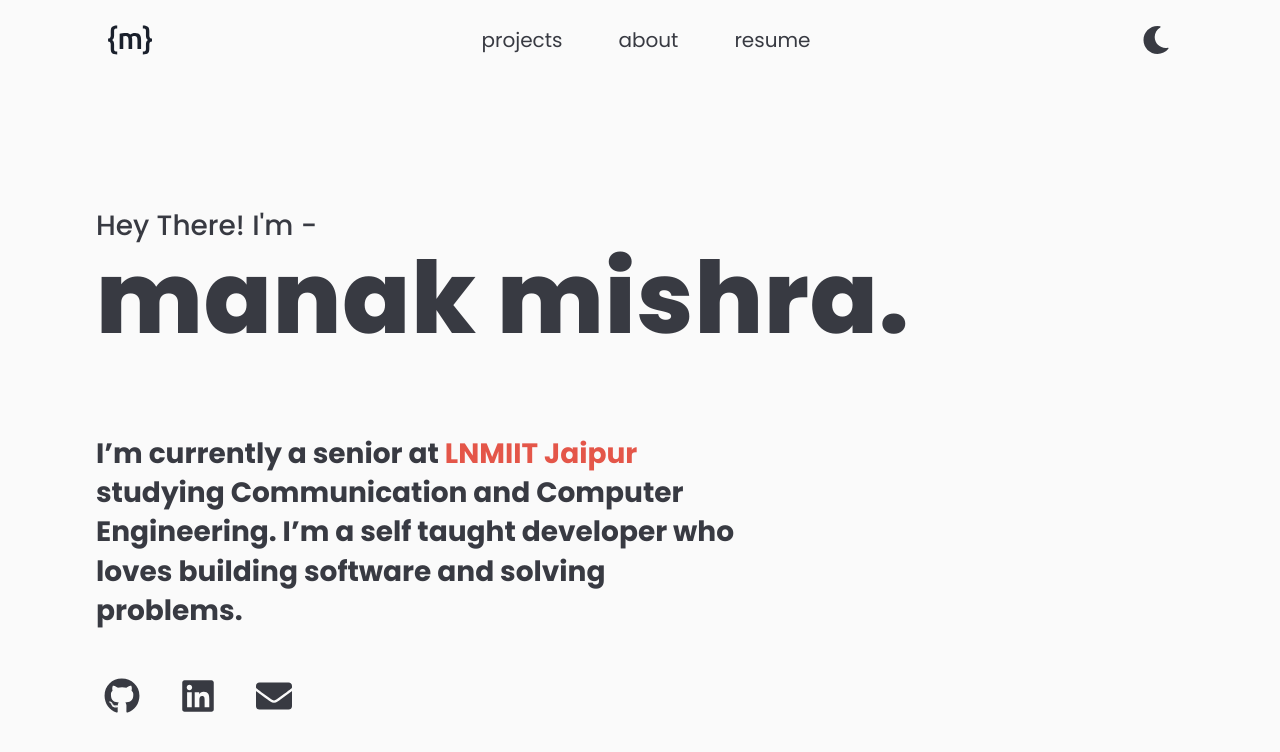
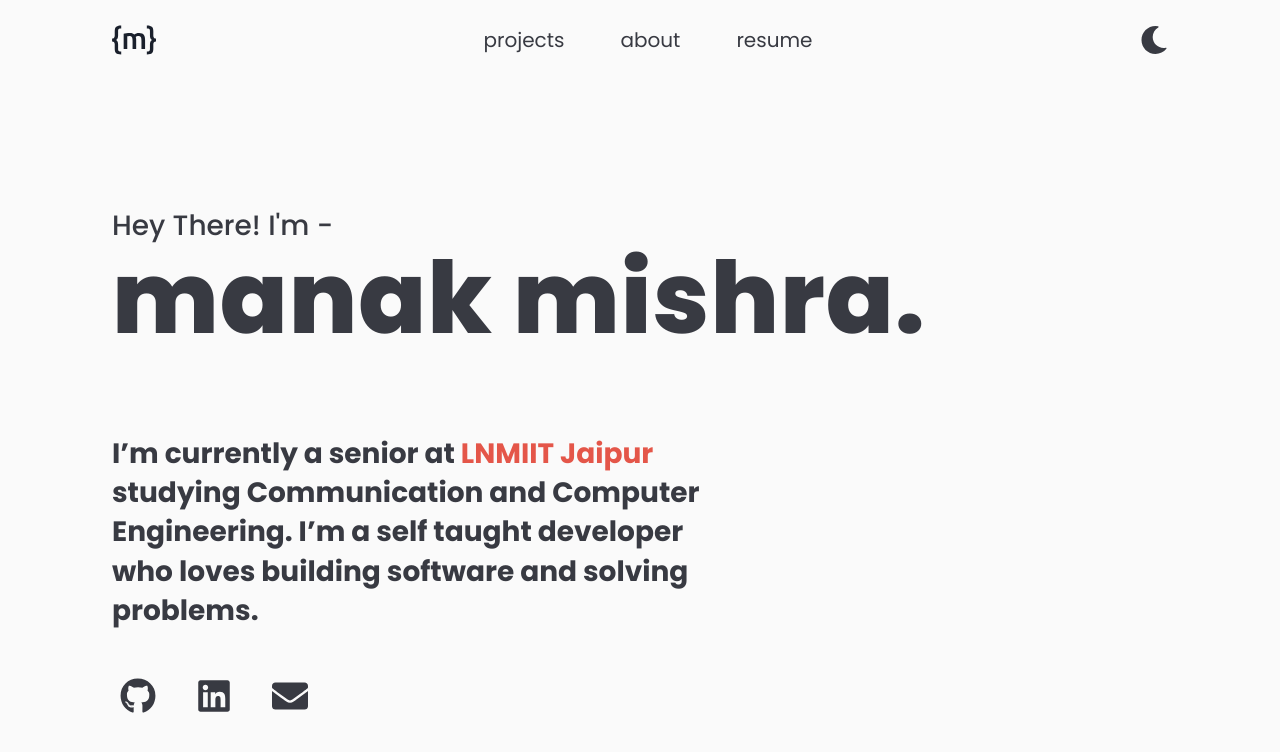
Before and after one commit to manakmishra/manakmishra.github.io, a Next.js app: page / in a window 1280 px wide. Shown: the top 752 px of the page. Built offline with nearby package versions, Linux system fonts and the light colour scheme.

Commit message:
style: adjusted the container and navbar margins

```diff
--- a/components/NavBar.tsx
+++ b/components/NavBar.tsx
@@ -39,7 +39,7 @@ const ColorModeToggle = () => {
           aria-label={colorMode === 'light' ? 'Toggle dark mode' : 'Toggle light Mode'}
           onClick={toggleColorMode}
           color={useColorModeValue('#383A42', '#E5C07B')}
-          p={1}
+          p={2}
           variant="ghost"
       >
         {
@@ -79,7 +79,7 @@ const SideNav = ({ toRef, children }: any) => {
         onClick={onOpen}
         display={{ base: "block", md: "none" }}
         variant="ghost"
-        p={1}
+        p={2}
       >
         <HiMenuAlt2 size="1.75rem" />
       </Button>
@@ -96,7 +96,7 @@ const SideNav = ({ toRef, children }: any) => {
                 aria-label="Close Navigation Drawer"
                 onClick={onClose}
                 variant="ghost"
-                p={1}
+                p={2}
               >
                 <HiOutlineX size="1.75rem" />
               </Button>
@@ -136,10 +136,9 @@ const NavMenu = ({ onOpen, ...props }: any) => {
 export const NavBar = (props: any) => {
   return (
     <Flex
-      m="auto"
       p=".5em"
-      w={{ base: "95vw", md: "90vw", lg: "85vw" }}
       my={3}
+      mx={[2,10,20,24]}
       justify="space-between"
       align="center"
       direction="row"
@@ -150,7 +149,7 @@ export const NavBar = (props: any) => {
           <Button
             order={{ md: -1 }}
             aria-label="Go to Home"
-            p={1}
+            p={2}
             variant="ghost"
             _hover={{
               variant:"ghost",
--- a/pages/index.tsx
+++ b/pages/index.tsx
@@ -15,7 +15,7 @@ export default function Index() {
         spacing={8}
         justifyContent='center'
         alignItems='flex-start'
-        mx={{ base: "5vw", md: "5vw", lg: "7.5vw" }}
+        mx={[6,14,24,28]}
       >
         <Hero />
       </Stack>
```
